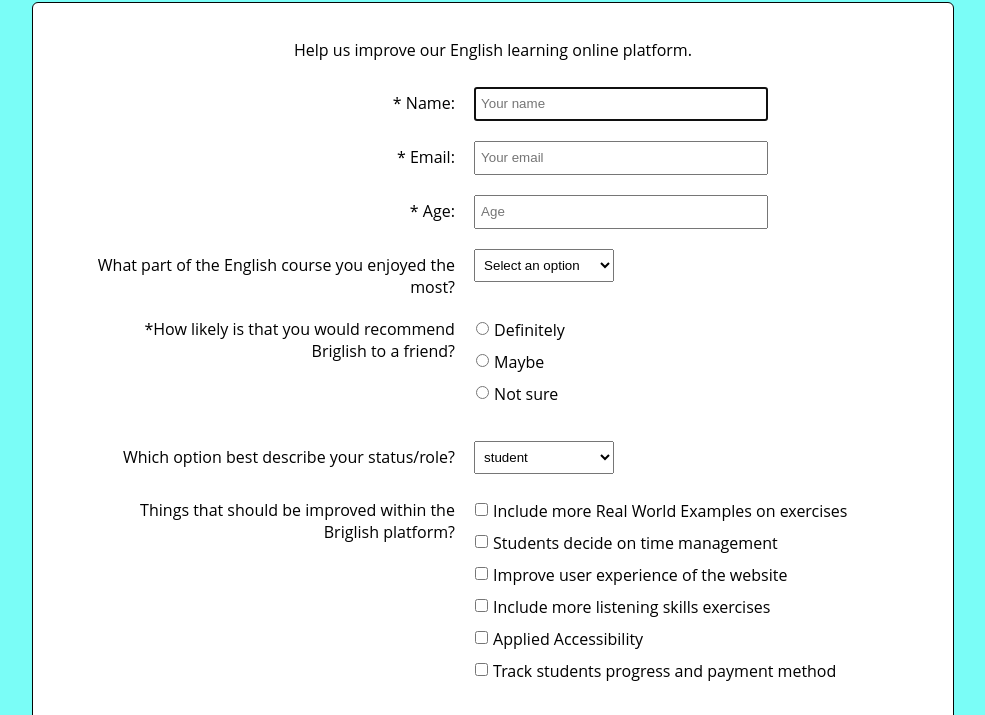
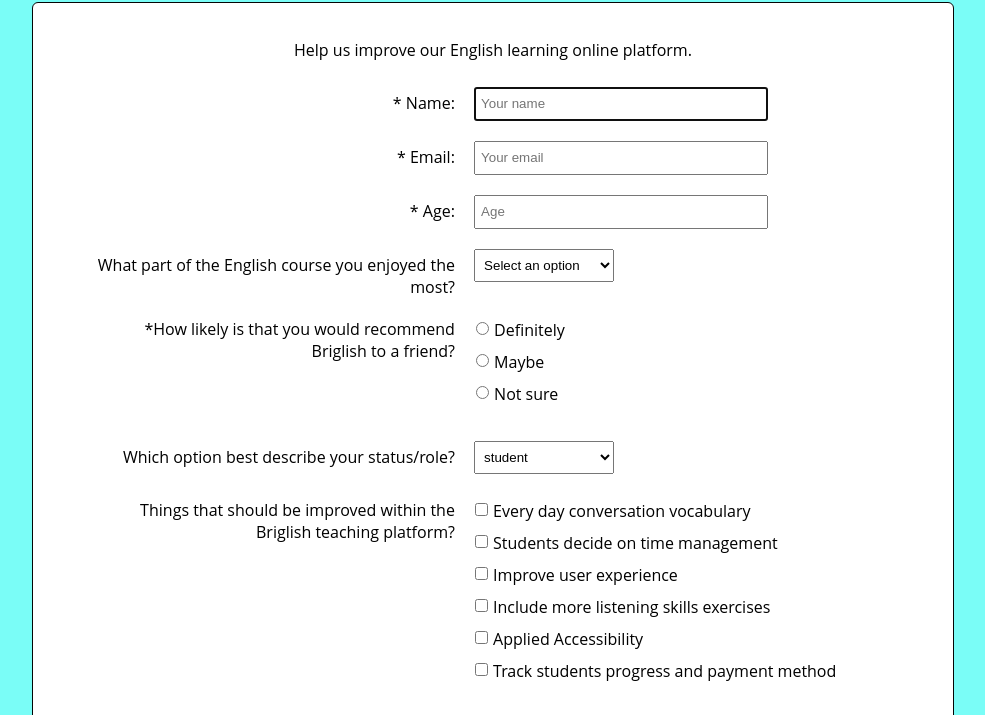
Before and after one commit to andcoding/freecodecamp-courses, a plain HTML site: page build-survey-form/index.html in a window 1280 px wide. Shown: the part 84-799 px from the top of the page, without its empty margins (147-1132 px from the left). Drawn offline with Linux system fonts and the light colour scheme.

Commit message:
More changes to the checkbox buttons

```diff
--- a/build-survey-form/index.html
+++ b/build-survey-form/index.html
@@ -124,7 +124,7 @@
             <div class="rowTab">
                 <div class="labels">
                     <label for="preferences">
-                        Things that should be improved within the Briglish platform?
+                        Things that should be improved within the Briglish teaching platform?
                     </label>
                 </div>
                     <div class="rightTab">
@@ -133,7 +133,7 @@
                             <li class="checkbox">
                                 <label>
                                     <input name="prefer" value="1" type="checkbox" class="userRatings">
-                                    Include more Real World Examples on exercises
+                                    Every day conversation vocabulary
                                 </label>
                             </li>
                             <li class="checkbox">
@@ -145,7 +145,7 @@
                                 <li class="checkbox">
                             <label>
                                     <input name="prefer" value="3" type="checkbox" class="userRatings">
-                                    Improve user experience of the website
+                                    Improve user experience
                             </label>
                             </li>
 
```
